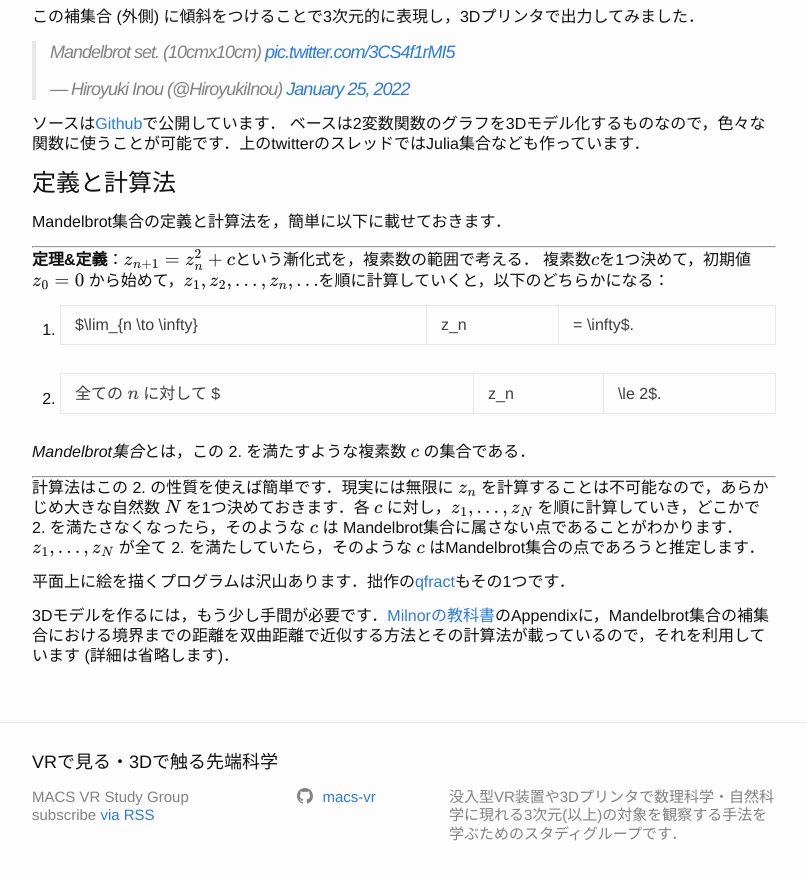
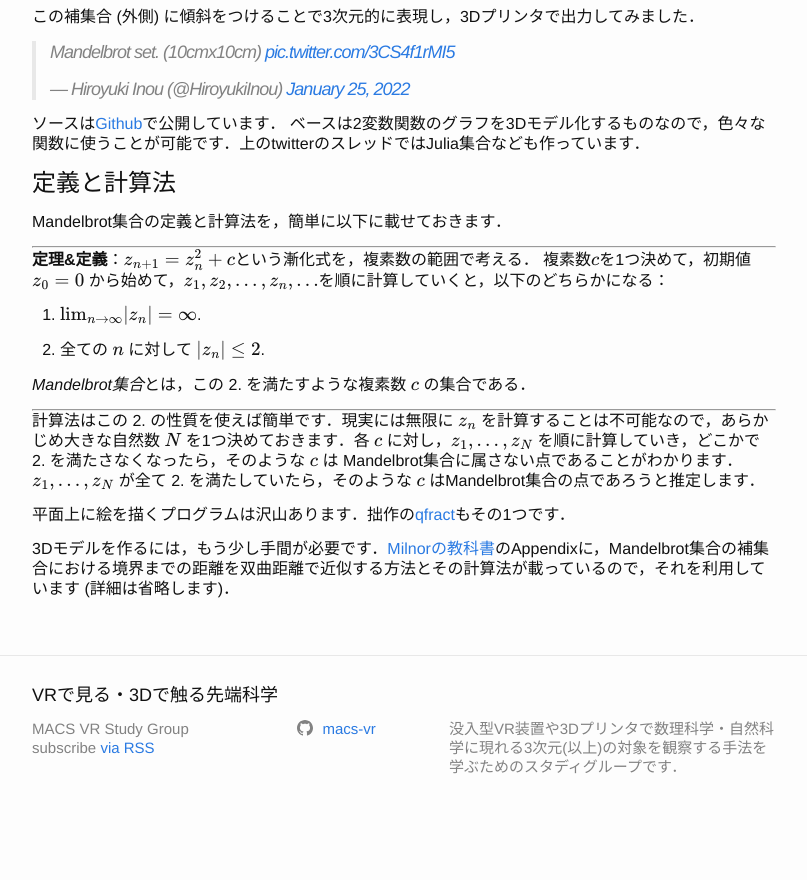
Before and after one commit to macs-vr/macs-vr.github.io, a Jekyll site: the page built from _posts/2022-02-11-inou.md, in a window 1280 px wide and 900 px high, scrolled down 1006 px. Shown: the top 880 px of the window, without its empty margins (236-1043 px from the left). Built offline with Jekyll 4.4.1, drawn with Linux system fonts in a browser that asks for light colours; formulas are drawn with MathJax 3; comment, search, counter and statistics services are not loaded; after the commit the page ends 1839 px from its top, so only the background shows below that.

Commit message:
Correct a bug on absolute value in math

```diff
--- a/_posts/2022-02-11-inou.md
+++ b/_posts/2022-02-11-inou.md
@@ -23,9 +23,9 @@ Mandelbrot集合の定義と計算法を，簡単に以下に載せておきま
 **定理&定義**：$z_{n+1}=z_n^2+c$という漸化式を，複素数の範囲で考える．
 複素数$c$を1つ決めて，初期値 $z_0=0$ から始めて，$z_1,z_2,\dots,z_n,\dots$を順に計算していくと，以下のどちらかになる：
 
-1. $\lim_{n \to \infty} |z_n| = \infty$.
+1. $\lim_{n \to \infty} \lvert z_n \rvert = \infty$.
 
-2. 全ての $n$ に対して $|z_n|\le 2$.
+2. 全ての $n$ に対して $\lvert z_n \rvert \le 2$.
 
 *Mandelbrot集合*とは，この 2. を満たすような複素数 $c$ の集合である．
 
```
